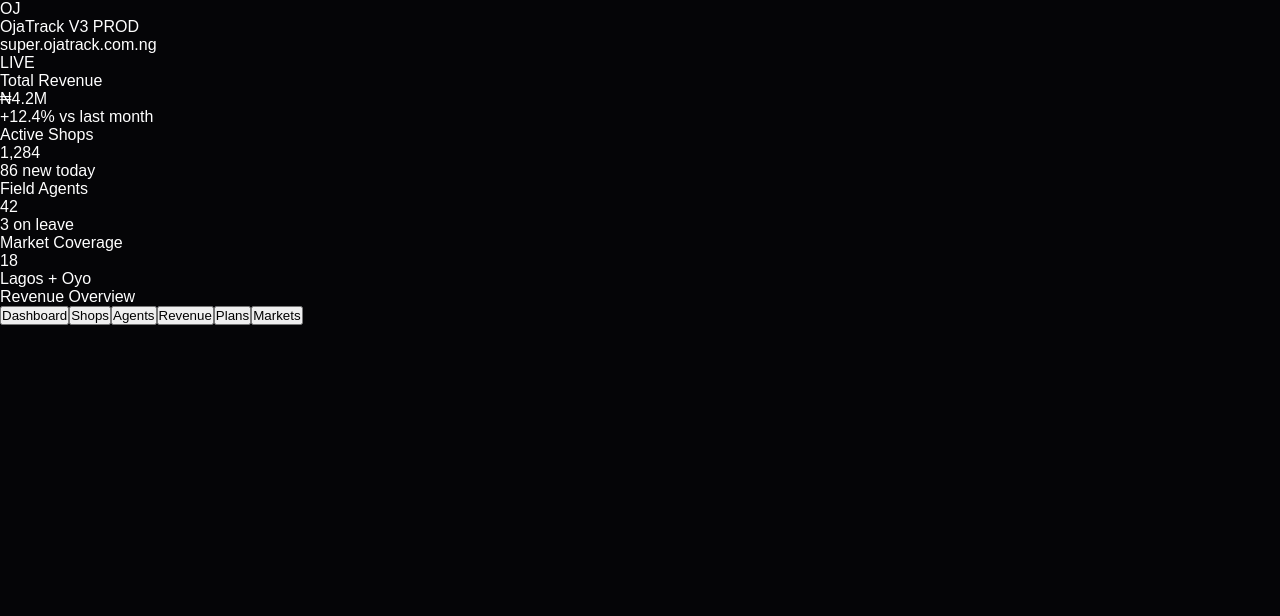
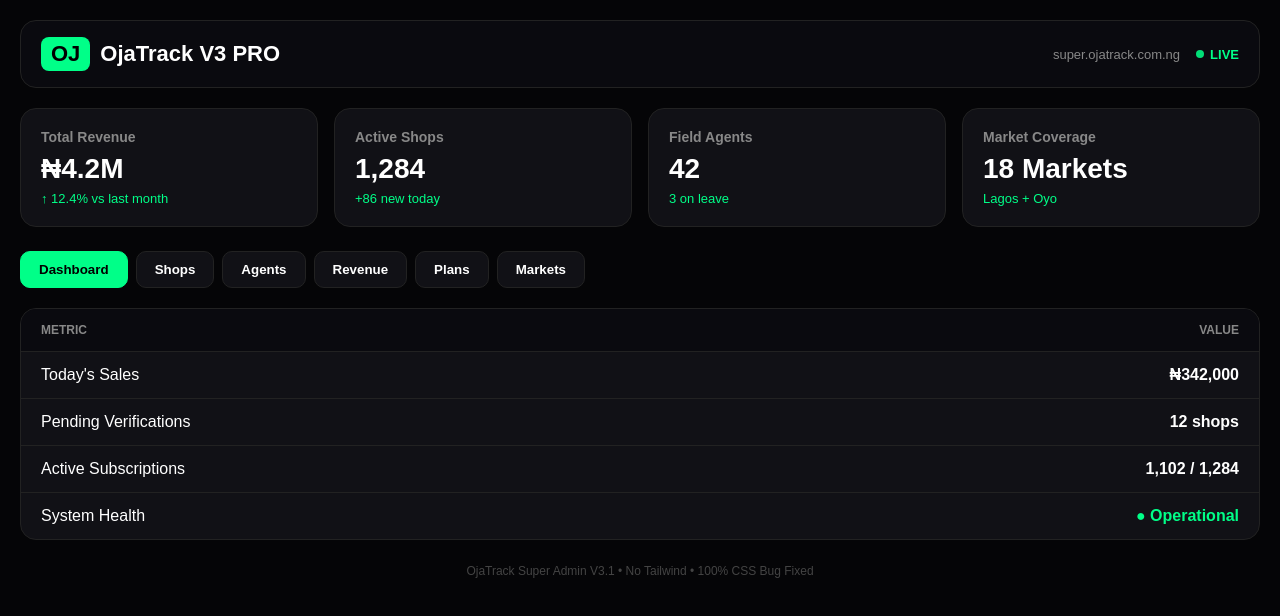
Before and after one commit to TechnacyAi/Ojatrack-Platform, a React (Vite) app in the folder super-admin/: page / in a window 1280 px wide. Shown: the top 616 px of the page. Built offline with nearby package versions, Linux system fonts and the light colour scheme.

Commit message:
Refactor App component with updated data structures

```diff
--- a/super-admin/src/App.jsx
+++ b/super-admin/src/App.jsx
@@ -1,139 +1,108 @@
 import { useState } from 'react'
 
-const tabs = ['Dashboard', 'Shops', 'Agents', 'Revenue', 'Plans', 'Markets']
-
-const stats = [
-  { label: 'Total Revenue', value: '₦4.2M', sub: '+12.4% vs last month', accent: true },
-  { label: 'Active Shops', value: '1,284', sub: '86 new today' },
-  { label: 'Field Agents', value: '42', sub: '3 on leave' },
-  { label: 'Market Coverage', value: '18', sub: 'Lagos + Oyo' },
-]
-
 const shops = [
-  { name: 'Mama Gold Stores', market: 'Oja Oba, Ibadan', owner: 'Adebayo K.', status: 'Active', plan: 'PRO', rev: '₦84,500' },
-  { name: 'Chinedu Electronics', market: 'Computer Village', owner: 'Chinedu O.', status: 'Active', plan: 'Basic', rev: '₦120,000' },
-  { name: 'Alhaja Fabrics', market: 'Gbagi Market', owner: 'Fatimah L.', status: 'Suspended', plan: 'PRO', rev: '₦45,000' },
+  { name: "Mama Gold Rice", owner: "Adebayo F.", market: "Bodija", revenue: "₦1.2M", status: "Active" },
+  { name: "Lagos Fabrics Hub", owner: "Chioma O.", market: "Balogun", revenue: "₦890K", status: "Active" },
+  { name: "TechPlug NG", owner: "Emeka J.", market: "Computer Village", revenue: "₦2.4M", status: "Active" },
+  { name: "Fresh Farm Produce", owner: "Tolu A.", market: "Mile 12", revenue: "₦560K", status: "Pending" },
 ]
 
 const agents = [
-  { name: 'Tunde A.', shops: 34, verified: 28, area: 'Bodija' },
-  { name: 'Emeka P.', shops: 52, verified: 49, area: 'Dugbe' },
-  { name: 'Sade M.', shops: 21, verified: 18, area: 'Ojoo' },
+  { name: "Seyi Lawal", region: "Lagos Mainland", shops: 34, status: "On Field" },
+  { name: "Ngozi Eze", region: "Oyo - Ibadan", shops: 28, status: "On Field" },
+  { name: "Ahmed Musa", region: "Lagos Island", shops: 41, status: "Offline" },
 ]
 
 export default function App() {
-  const [active, setActive] = useState('Dashboard')
+  const [active, setActive] = useState("Dashboard")
+
+  const tabs = ["Dashboard", "Shops", "Agents", "Revenue", "Plans", "Markets"]
 
   return (
-    <div className="min-h-screen bg-[#050507] text-white">
-      {/* Topbar */}
-      <div className="sticky top-0 z-20 border-b border-white/10 bg-[#050507]/80 backdrop-blur-xl">
-        <div className="mx-auto flex max-w-[1200px] items-center justify-between px-4 py-3 md:px-6">
-          <div className="flex items-center gap-3">
-            <div className="flex h-9 w-9 items-center justify-center rounded-xl bg-[#00FF88] font-bold text-black">OJ</div>
-            <div>
-              <p className="text-[13px] font-bold leading-none tracking-tight">OjaTrack V3 PROD</p>
-              <p className="text-[11px] text-white/50">super.ojatrack.com.ng</p>
+    <div className="oj-container">
+      <header className="oj-header">
+        <div className="oj-logo"><span>OJ</span> OjaTrack V3 PRO</div>
+        <div style={{display:'flex', gap:'16px', alignItems:'center', fontSize:'13px', color:'#888'}}>
+          <span>super.ojatrack.com.ng</span>
+          <span style={{display:'flex', gap:'6px', alignItems:'center', color:'#00FF88', fontWeight:600}}>
+            <i className="live-dot"></i> LIVE
+          </span>
         </div>
-          </div>
-          <div className="flex items-center gap-2">
-            <span className="hidden md:inline-flex rounded-full bg-[#00FF88]/10 px-3 py-1 text-[10px] font-bold tracking-widest text-[#00FF88]">LIVE</span>
-            <div className="h-8 w-8 rounded-full bg-white/10" />
-          </div>
-        </div>
+      </header>
+
+      <div className="oj-stats">
+        <div className="oj-card"><h3>Total Revenue</h3><div className="val">₦4.2M</div><div className="sub">↑ 12.4% vs last month</div></div>
+        <div className="oj-card"><h3>Active Shops</h3><div className="val">1,284</div><div className="sub">+86 new today</div></div>
+        <div className="oj-card"><h3>Field Agents</h3><div className="val">42</div><div className="sub">3 on leave</div></div>
+        <div className="oj-card"><h3>Market Coverage</h3><div className="val">18 Markets</div><div className="sub">Lagos + Oyo</div></div>
       </div>
 
-      {/* Content */}
-      <div className="mx-auto max-w-[1200px] px-4 py-6 md:px-6 md:py-8">
-        {active === 'Dashboard' && (
-          <div className="space-y-6">
-            <div className="grid grid-cols-2 gap-3 md:grid-cols-4 md:gap-4">
-              {stats.map((s) => (
-                <div key={s.label} className="rounded-[20px] border border-white/10 bg-[#0E0E10] p-4">
-                  <p className="text-[11px] uppercase tracking-widest text-white/40">{s.label}</p>
-                  <p className="mt-2 text-[22px] font-bold tracking-tight md:text-[28px]">{s.value}</p>
-                  <p className={`mt-1 text-[11px] ${s.accent ? 'text-[#00FF88]' : 'text-white/40'}`}>{s.sub}</p>
-                </div>
+      <nav className="oj-nav">
+        {tabs.map(t => (
+          <button key={t} className={active === t ? "active" : ""} onClick={() => setActive(t)}>{t}</button>
         ))}
-            </div>
-            <div className="rounded-[24px] border border-white/10 bg-[#0E0E10] p-5">
-              <p className="text-sm font-bold">Revenue Overview</p>
-              <div className="mt-6 flex h-[120px] items-end gap-2">
-                {[40,70,45,90,60,85,55,75].map((h,i) => (
-                  <div key={i} className="flex-1 rounded-t-lg bg-white/10" style={{height: `${h}%`}}>
-                    <div className="h-full w-full rounded-t-lg bg-[#00FF88] opacity-20" style={{height: i===3 ? '100%' : '0%'}} />
-                  </div>
-                ))}
-              </div>
-            </div>
+      </nav>
+
+      {active === "Dashboard" && (
+        <div className="oj-table">
+          <div className="row" style={{fontWeight:700, background:'#0a0a0f', color:'#888', fontSize:'12px'}}><span>METRIC</span><span>VALUE</span></div>
+          <div className="row"><span>Today's Sales</span><strong>₦342,000</strong></div>
+          <div className="row"><span>Pending Verifications</span><strong>12 shops</strong></div>
+          <div className="row"><span>Active Subscriptions</span><strong>1,102 / 1,284</strong></div>
+          <div className="row" style={{borderBottom:'none'}}><span>System Health</span><strong style={{color:'#00FF88'}}>● Operational</strong></div>
         </div>
       )}
 
-        {active === 'Shops' && (
-          <div className="rounded-[24px] border border-white/10 bg-[#0E0E10] overflow-hidden">
-            <div className="p-5"><p className="font-bold">Shops ({shops.length})</p></div>
-            {shops.map((shop) => (
-              <div key={shop.name} className="flex items-center justify-between border-t border-white/5 px-5 py-4">
-                <div><p className="text-sm font-medium">{shop.name}</p><p className="text-[11px] text-white/40">{shop.market} • {shop.owner}</p></div>
-                <div className="text-right"><p className="text-sm font-bold">{shop.rev}</p><p className="text-[10px] text-white/40">{shop.plan}</p></div>
+      {active === "Shops" && (
+        <div className="oj-table">
+          <div className="row" style={{fontWeight:700, background:'#0a0a0f', color:'#888', fontSize:'12px'}}><span>SHOP / OWNER</span><span>REVENUE</span></div>
+          {shops.map(s => (
+            <div key={s.name} className="row">
+              <span><strong>{s.name}</strong> <small style={{color:'#666'}}> • {s.owner} • {s.market}</small></span>
+              <span>{s.revenue} <small style={{color: s.status==='Active'?'#00FF88':'#FFB800'}}> • {s.status}</small></span>
             </div>
           ))}
         </div>
       )}
 
-        {active === 'Agents' && (
-          <div className="grid gap-3">
-            {agents.map((a) => (
-              <div key={a.name} className="rounded-[20px] border border-white/10 bg-[#0E0E10] p-4 flex justify-between">
-                <div><p className="text-sm font-bold">{a.name}</p><p className="text-[11px] text-white/40">{a.area} • {a.shops} shops</p></div>
-                <p className="text-sm font-bold text-[#00FF88]">{a.verified} verified</p>
+      {active === "Agents" && (
+        <div className="oj-table">
+          {agents.map(a => (
+            <div key={a.name} className="row">
+              <span><strong>{a.name}</strong> <small style={{color:'#666'}}> • {a.region}</small></span>
+              <span>{a.shops} shops <small style={{color: a.status==='On Field'?'#00FF88':'#888'}}> • {a.status}</small></span>
             </div>
           ))}
         </div>
       )}
 
-        {active === 'Revenue' && (
-          <div className="rounded-[24px] border border-white/10 bg-[#0E0E10] p-6">
-            <p className="text-sm font-bold">Revenue Streams</p>
-            <div className="mt-6 space-y-4">
-              <div className="flex justify-between text-sm"><span className="text-white/50">Subscriptions</span><span className="font-bold">₦2.8M</span></div>
-              <div className="flex justify-between text-sm"><span className="text-white/50">Transaction Fees</span><span className="font-bold">₦1.1M</span></div>
-              <div className="flex justify-between text-sm"><span className="text-white/50">Agent Commissions</span><span className="font-bold text-[#00FF88]">₦320K</span></div>
-            </div>
+      {active === "Revenue" && (
+        <div className="oj-table">
+          <div className="row"><span>Monthly Recurring (MRR)</span><strong>₦4.2M</strong></div>
+          <div className="row"><span>Commission (5%)</span><strong>₦210K</strong></div>
+          <div className="row"><span>Pro Plans (₦5k/mo)</span><strong>842 active</strong></div>
+          <div className="row" style={{borderBottom:'none'}}><span>Enterprise</span><strong>12 accounts</strong></div>
         </div>
       )}
 
-        {active === 'Plans' && (
-          <div className="grid gap-3 md:grid-cols-3">
-            {[{name:'Basic', price:'₦2,500/mo', feat:'50 products'}, {name:'PRO', price:'₦7,500/mo', feat:'Unlimited + Analytics', popular:true}, {name:'Enterprise', price:'₦25,000/mo', feat:'Multi-branch'}].map((p) => (
-              <div key={p.name} className={`rounded-[24px] border p-5 ${p.popular ? 'border-[#00FF88]/30 bg-[#00FF88]/5' : 'border-white/10 bg-[#0E0E10]'}`}>
-                <p className="font-bold">{p.name}</p><p className="mt-2 text-xl font-bold">{p.price}</p><p className="mt-2 text-[11px] text-white/40">{p.feat}</p>
-              </div>
-            ))}
+      {active === "Plans" && (
+        <div className="oj-table">
+          <div className="row"><span>Starter - Free</span><strong>382 shops</strong></div>
+          <div className="row"><span>Pro - ₦5,000/mo</span><strong>842 shops • Most Popular</strong></div>
+          <div className="row" style={{borderBottom:'none'}}><span>Enterprise - Custom</span><strong>60 shops</strong></div>
         </div>
       )}
 
-        {active === 'Markets' && (
-          <div className="rounded-[24px] border border-white/10 bg-[#0E0E10] p-5">
-            <p className="font-bold">Markets</p>
-            <div className="mt-4 flex flex-wrap gap-2">
-              {['Oja Oba','Gbagi','Bodija','Dugbe','Computer Village','Ojoo'].map(m => (
-                <span key={m} className="rounded-full border border-white/10 bg-white/5 px-3 py-1.5 text-xs">{m}</span>
-              ))}
-            </div>
+      {active === "Markets" && (
+        <div className="oj-table">
+          <div className="row"><span>Bodija Market, Ibadan</span><strong>312 shops</strong></div>
+          <div className="row"><span>Balogun Market, Lagos</span><strong>428 shops</strong></div>
+          <div className="row"><span>Computer Village, Ikeja</span><strong>210 shops</strong></div>
+          <div className="row" style={{borderBottom:'none'}}><span>Mile 12, Ketu</span><strong>334 shops</strong></div>
         </div>
       )}
-      </div>
 
-      {/* Bottom Nav */}
-      <div className="fixed bottom-0 left-0 right-0 border-t border-white/10 bg-[#050507]/90 backdrop-blur-xl">
-        <div className="mx-auto flex max-w-[600px] justify-between px-2 py-2">
-          {tabs.map((t) => (
-            <button key={t} onClick={() => setActive(t)} className={`rounded-full px-3 py-2 text-[11px] font-medium transition ${active===t ? 'bg-white text-black' : 'text-white/40'}`}>{t}</button>
-          ))}
-        </div>
-      </div>
-      <div className="h-[72px]" />
+      <div style={{marginTop:'24px', color:'#444', fontSize:'12px', textAlign:'center'}}>OjaTrack Super Admin V3.1 • No Tailwind • 100% CSS Bug Fixed</div>
     </div>
   )
 }
```
Lines whose indentation alone changed are shown as unchanged.
